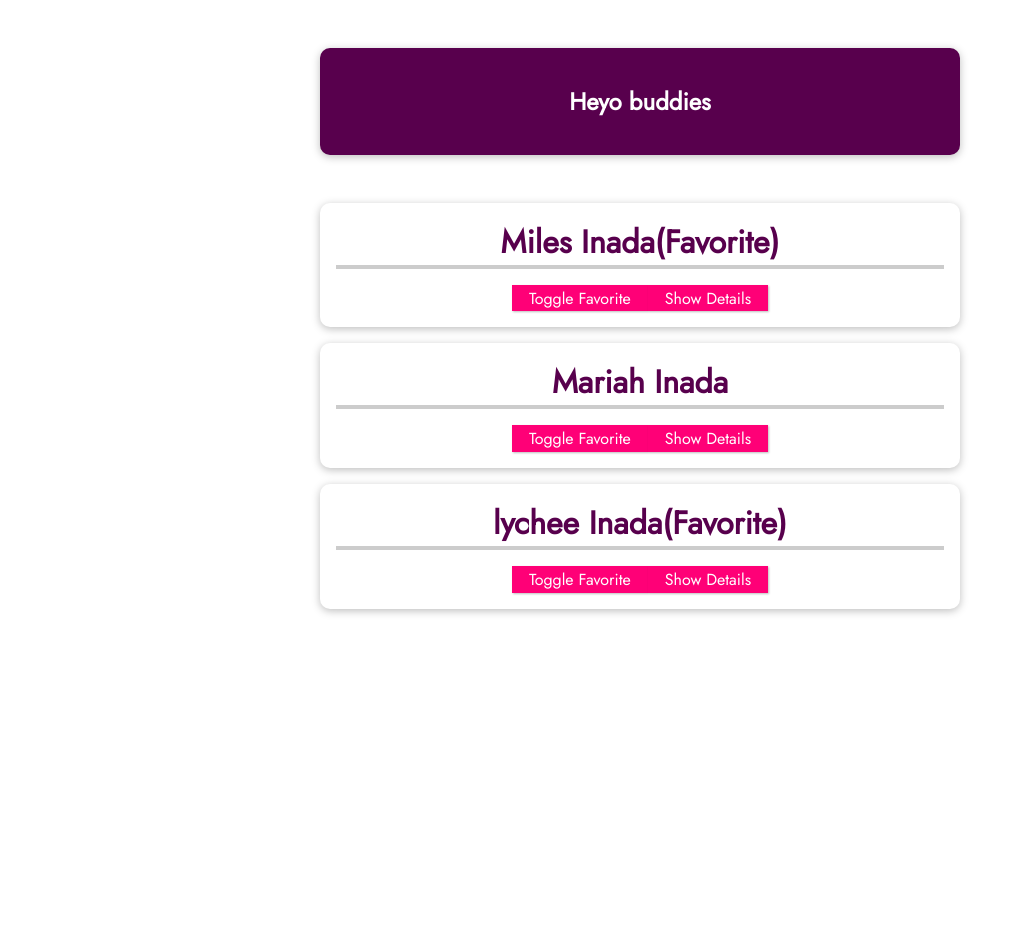
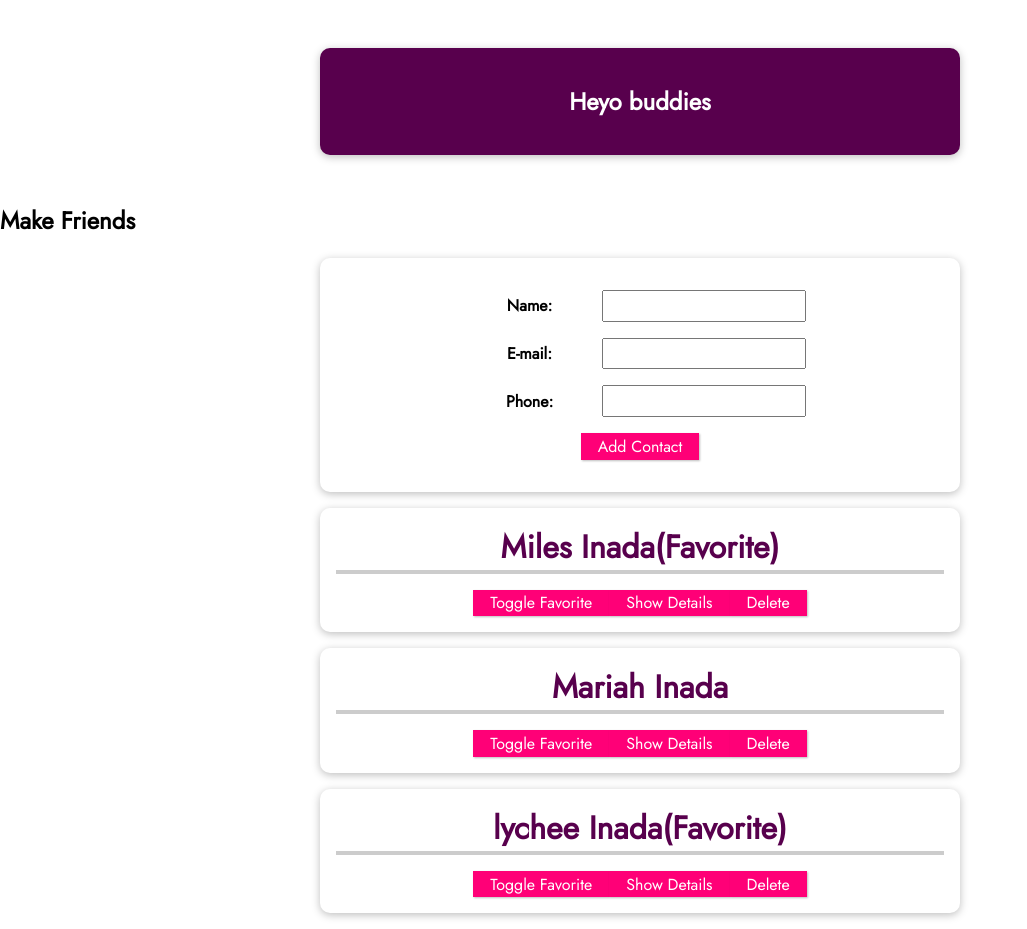
Before and after one commit to milesinada/first-vue-app, a Vue app: page / in a window 1280 px wide. Shown: the whole page, without its empty margins (0-1027 px from the left). Before the commit the page ends 800 px from the top, so only its background shows below. Built offline with nearby package versions, Linux system fonts and the light colour scheme.

Commit message:
Delete Function

```diff
--- a/src/App.vue
+++ b/src/App.vue
@@ -1,6 +1,7 @@
 <template>
   <section>
     <header><h1>Heyo buddies</h1></header>
+    <new-friend @add-contact="addContact"></new-friend>
       <ul>
         <friend-contact
           v-for="friend in friends"
@@ -11,6 +12,7 @@
           :email-address="friend.email"
           :is-favorite="friend.isFavorite"
           @toggle-favorite="toggleFavoriteStatus"
+          @delete="deleteContact"
         ></friend-contact>
       </ul>
   </section>
@@ -19,6 +21,7 @@
 
 <script>
 import FriendContact from './components/FriendContact.vue';
+import NewFriend from './components/NewFriend.vue';
 export default{
     data() {
         return {
@@ -52,9 +55,22 @@
       toggleFavoriteStatus(friendId){
         const idetifiedFriend = this.friends.find(friend => friend.id === friendId);
         idetifiedFriend.isFavorite = !idetifiedFriend.isFavorite
-      }
+      },
+      addContact(name, phone, email){
+        const newFriendContact = {
+          id: new Date().toISOString(),
+          name: name,
+          phone: phone,
+          email: email,
+          isFavorite: false
+        };
+        this.friends.push(newFriendContact)
+      },
+      deleteContact(friendId){
+        this.friends = this.friends.filter((friend) => friend.id != friendId);
+      },
     },
-    components: { FriendContact }
+    components: { FriendContact, NewFriend }
 }
 </script>
 
@@ -90,7 +106,8 @@
   list-style: none;
 }
 
-#app li {
+#app li,
+#app form {
   box-shadow: 0 2px 8px rgba(0, 0, 0, 0.26);
   margin: 1rem auto;
   border-radius: 10px;
@@ -123,5 +140,18 @@
   border-color: #ec3169;
   box-shadow: 1px 1px 4px rgba(0, 0, 0, 0.26);
 }
+#app input {
+  font: inherit;
+  padding: 0.15rem;
+}
+#app label {
+  font-weight: bold;
+  margin-right: 1rem;
+  width: 7rem;
+  display: inline-block;
+}
+#app form div {
+  margin: 1rem 0;
+}
 
 </style>
--- a/src/components/FriendContact.vue
+++ b/src/components/FriendContact.vue
@@ -7,10 +7,12 @@
             <li><strong>Phone:</strong>{{phoneNumber}}</li>
             <li><strong>Email:</strong>{{ emailAddress }}</li>
         </ul>
+        <button @click="$emit('delete', id)">Delete</button>
     </li>
 </template>
 
 <script>
+
 export default{
     // props:[
     //     'name',
@@ -35,7 +37,7 @@
             default: false
         }
     },
-    emits: ['toggle-favorite'],
+    emits: ['toggle-favorite', 'delete'],
     // emits: {
     //     'toggle-favorite': function(id){
     //         if (id){
@@ -59,7 +61,10 @@
         },
         toggleFavorite(){
             this.$emit('toggle-favorite', this.id);
-        }
-    }
+        },
+        // deleteFriend(){
+        //     this.$emit('delete');
+        // }    //Can do this or just add the emit function in the template
+    },
 };
 </script>
--- /dev/null
+++ b/src/components/NewFriend.vue
@@ -0,0 +1,43 @@
+<template>
+    <h1>Make Friends</h1>
+    <form @submit.prevent="submitData">
+        <div>
+            <label>Name: </label>
+            <input type="text" v-model="enteredName"/>
+        </div>
+        <div>
+            <label>E-mail: </label>
+            <input type="email" v-model="enteredEmail"/>
+        </div>
+        <div>
+            <label>Phone: </label>
+            <input type="tel" v-model="enteredPhone"/>
+        </div>
+        <div>
+            <button>Add Contact</button>
+        </div>
+    </form>
+</template>
+
+<script>
+export default {
+    emits: ['add-contact'],
+    data(){
+        return{
+            enteredName: '',
+            enteredEmail: '',
+            enteredPhone: '',
+
+        };
+    },
+    methods: {
+        submitData(){
+            this.$emit('add-contact',
+            this.enteredName,
+            this.enteredPhone,
+            this.enteredEmail
+            );
+        },
+    },
+}
+</script>
--- a/src/main.js
+++ b/src/main.js
@@ -3,9 +3,12 @@
 
 import App from './App.vue'
 import FriendContact from './components/FriendContact.vue'
+import NewFriend from './components/NewFriend.vue'
+
 
 const app = createApp(App);
 
 app.component('friend-contact', FriendContact)
+app.component('new-friend', NewFriend)
 
 app.mount('#app')
```
Also changed, not shown: 1 other file (tests, documents, lock files or other folders).
